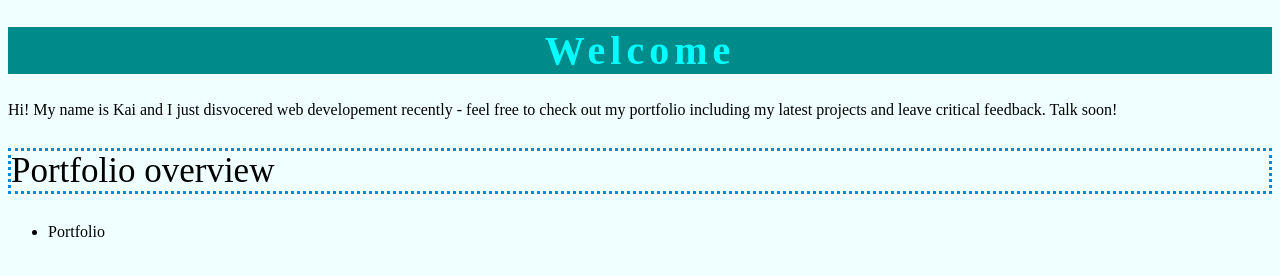
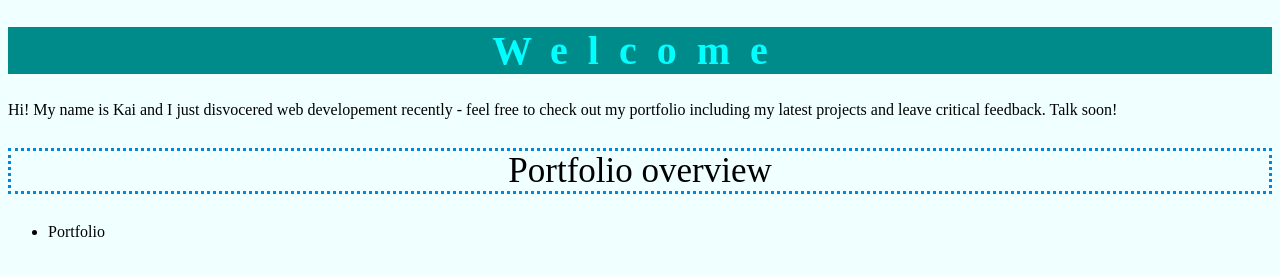
Before and after one commit to kbuder/kbuder.github.io, a plain HTML site: page index.html in a window 1280 px wide. Drawn offline with Linux system fonts and the light colour scheme.

Commit message:
Update style.css

```diff
--- a/Resources/style.css
+++ b/Resources/style.css
@@ -9,13 +9,14 @@ body {
     width: 100%;
     text-align: center;
     background-color: darkcyan;
-    letter-spacing: 5px;
+    letter-spacing: 20px;
 }
 
 .h2 h2 {
     font-size: 35px;
     font-weight: 100;
     border: 3px dotted #0088dd;
+    text-align: center;
 }
 
 .intro intro {
```
